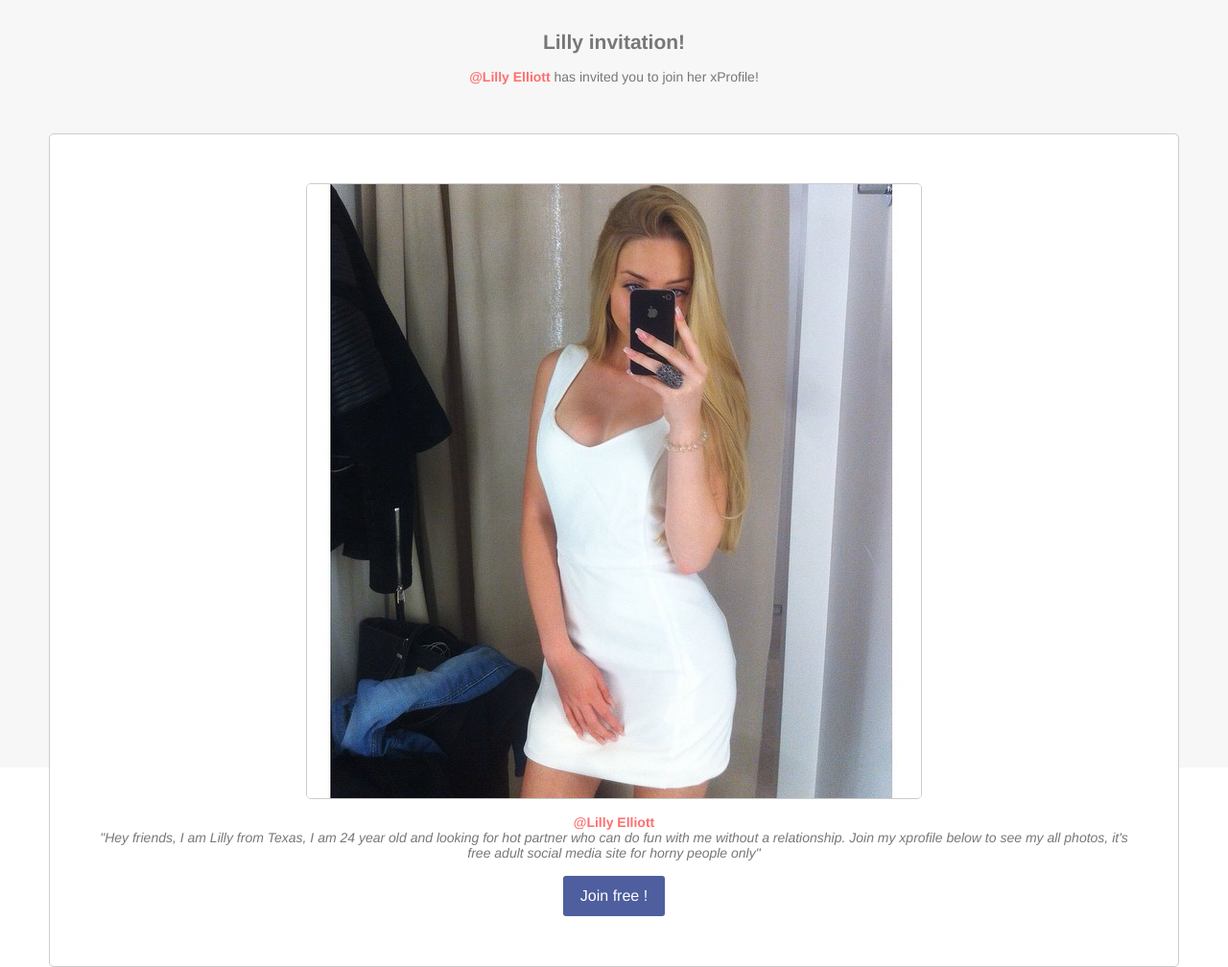
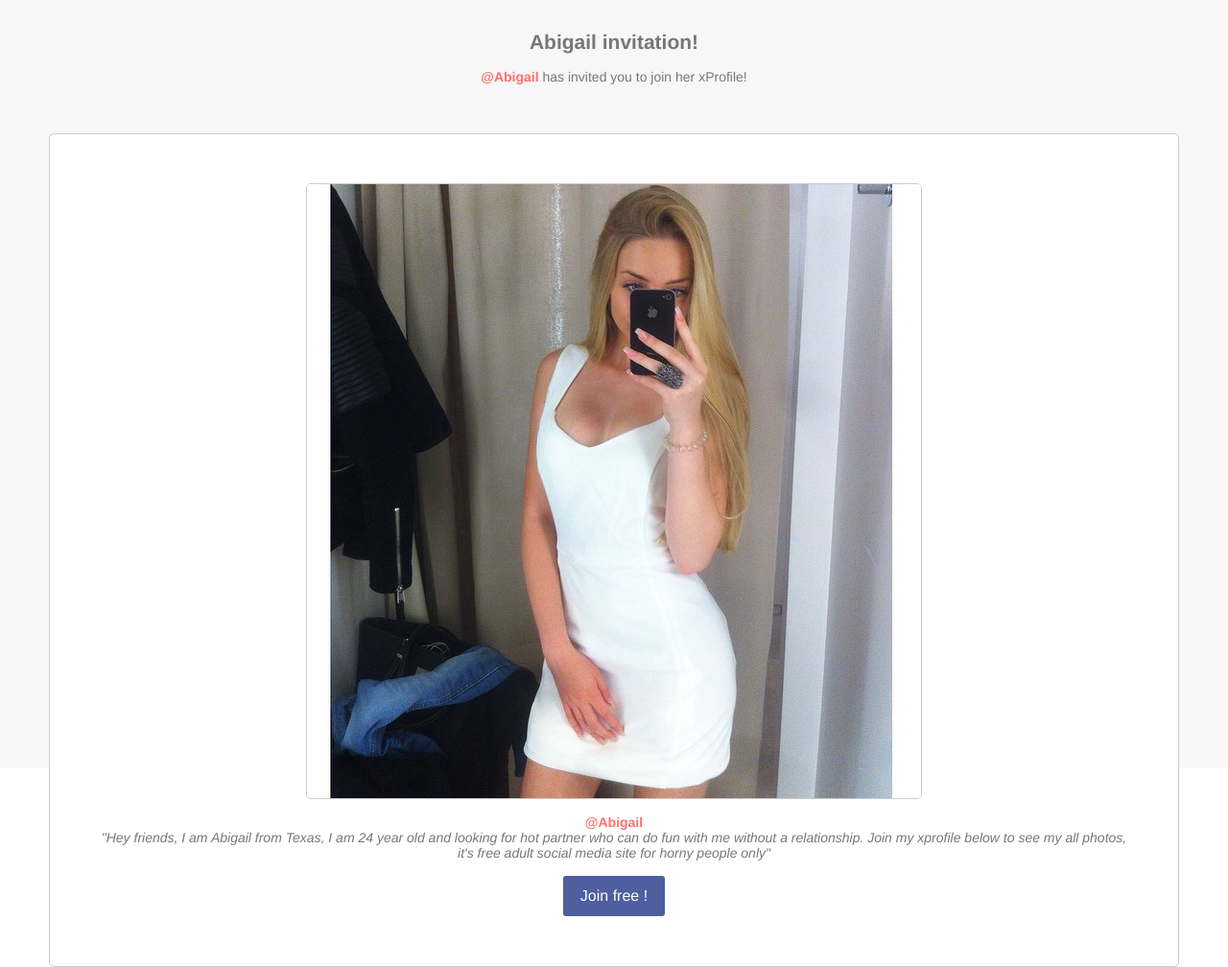
Before and after one commit to ArielKeller/ArielKeller.github.io, a plain HTML site: page index.html in a window 1280 px wide. Shown: the whole page at 96% size. Drawn offline with Linux system fonts and the light colour scheme.

Commit message:
Update index.html

```diff
--- a/index.html
+++ b/index.html
@@ -1,4 +1,4 @@
-<html><head><title>Lilly invitation!</title>
+<html><head><title>Abigail invitation!</title>
 	<meta name="viewport" content="width=device-width, initial-scale=1">
     <style>
     td{text-align:center}
@@ -6,14 +6,14 @@
     </style>
 </head>
     <body>
-        <div style="width:100%;height:100%;background-color: #f7f7f7;font-family: Helvetica, Arial, sans-serif;font-size: 14px;color: #777777;">
+        <div style="width:100%;height:100%;background-color: #f7f7f7;font-family: Helvetica, Abigaill, sans-serif;font-size: 14px;color: #777777;">
             <center>
-                <br/><br/><span style="font-weight:700;font-size:150%;">Lilly invitation!</span><br/><br/>
-                        <span style="color: #ff6f6f;font-weight: bold">@Lilly Elliott</span> has invited you to join her xProfile!
+                <br/><br/><span style="font-weight:700;font-size:150%;">Abigail invitation!</span><br/><br/>
+                        <span style="color: #ff6f6f;font-weight: bold">@Abigail</span> has invited you to join her xProfile!
                             <div style="background-color: #ffffff;border: 1px solid #cccccc;border-radius: 5px;margin:4%;padding:4%;">
                                     <img src="/pic.jpg" style="border: 1px solid #cccccc;border-radius: 5px;color: #ff6f6f;max-width:100%;display:block;margin:auto;vertical-align:middle;" />
-                                    <br /><span style="color: #ff6f6f;font-weight: bold;">@Lilly Elliott</span>
-                                    <div style="font-size: 14px;text-align: center;font-style: italic;">"Hey friends, I am Lilly from Texas, I am 24 year old and looking for hot partner who can do fun with me without a relationship. Join my xprofile below to see my all photos, it's free adult social media site for horny people only"<br /><br /></div>
+                                    <br /><span style="color: #ff6f6f;font-weight: bold;">@Abigail</span>
+                                    <div style="font-size: 14px;text-align: center;font-style: italic;">"Hey friends, I am Abigail from Texas, I am 24 year old and looking for hot partner who can do fun with me without a relationship. Join my xprofile below to see my all photos, it's free adult social media site for horny people only"<br /><br /></div>
                                     <a href="https://nqinviteyou.blogspot.com" style="font-size: 16px; color: #ffffff; text-decoration: none; text-decoration: none; -webkit-border-radius: 3px; -moz-border-radius: 3px; border-radius: 3px; padding: 12px 18px; background-color: #4e5e9e; display: inline-block;">Join free !</a>
                             </div>
             </center>
```
